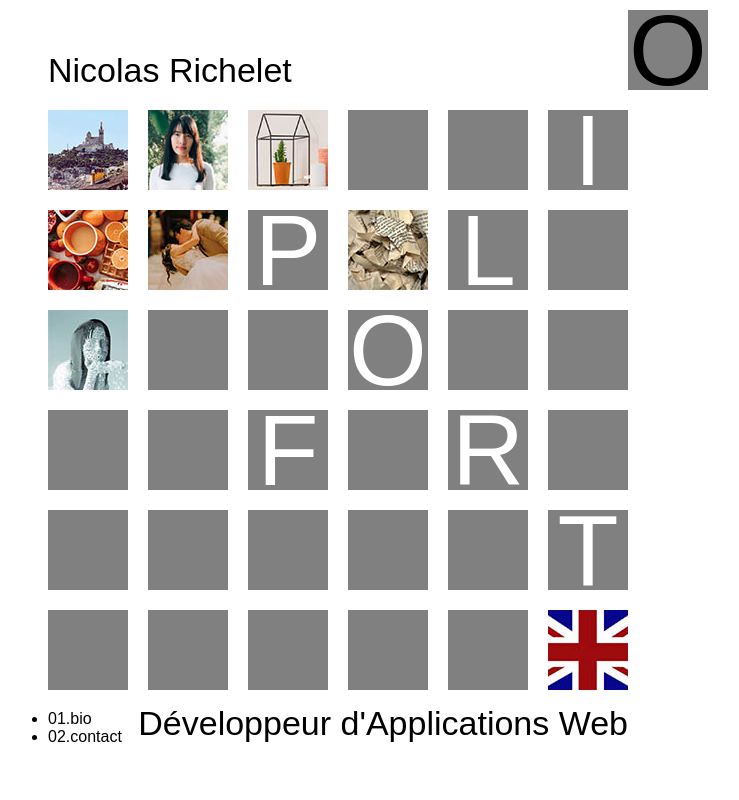
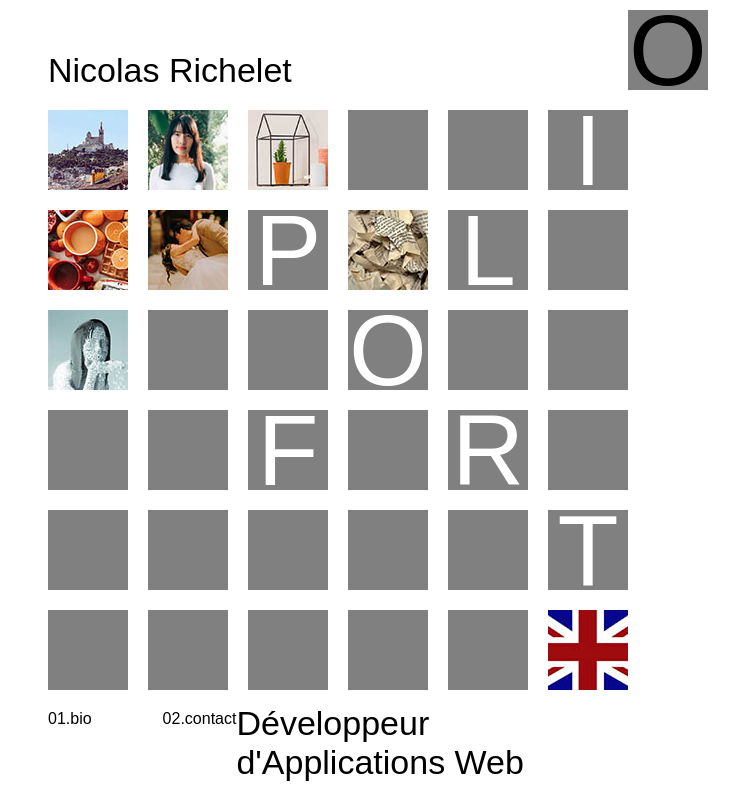
Before and after one commit to newke1234/portfolio-8, a React (Create React App) app: page / in a window 1280 px wide. Shown: the whole page, without its empty margins (302-1041 px from the left). Built offline with nearby package versions, Linux system fonts and the light colour scheme; a web font is replaced by a local one.

Commit message:
petits ajustements divers

```diff
--- a/src/styles/cards.scss
+++ b/src/styles/cards.scss
@@ -21,6 +21,8 @@
     }
 }
 
+
+
 .cards li {
     background-color: gray;
     list-style-type: none;
--- a/src/styles/containers.scss
+++ b/src/styles/containers.scss
@@ -41,7 +41,7 @@
         }
 
         &-description p {
-            font-size: 16px;
+            font-size: 19px;
             margin: 10px 0 0 0;
           }
 
@@ -69,18 +69,15 @@
             flex-direction: row;
             justify-content: space-between;
             align-items: flex-start;
+            list-style-type: none;
 
-            // &-nav {
-            //      width: 580px;
-            //     background-color: beige;
-            // }
-
-            &-nav ul{
+            ul{
                 list-style-type: none;
                 display: flex;
                 flex-direction: row;
                 justify-content: space-between;
                 gap: 71px;
+
             }
 
             &-job{
--- a/src/styles/index.scss
+++ b/src/styles/index.scss
@@ -48,6 +48,6 @@ h2 {
 
 h3 {
   font-weight: 400;
-  font-size: 19px;
+  font-size: 24px;
   margin: 5px 0 0 0;
 }
```
